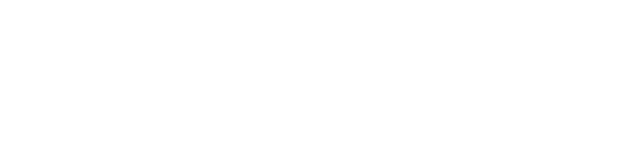
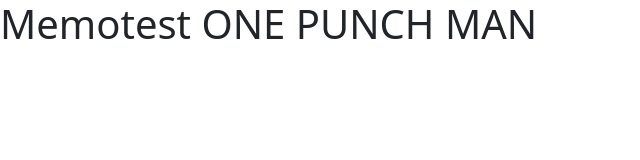
Before and after one commit to Jose-ph/Memotest-2022, a website: page index.html in a window 1280 px wide. Shown: the whole page, without its empty margins (0-640 px from the left). Drawn offline with nearby package versions, Linux system fonts and the light colour scheme.

Commit message:
adds bootstrap

```diff
--- a/index.html
+++ b/index.html
@@ -4,11 +4,12 @@
     <meta charset="UTF-8">
     <meta http-equiv="X-UA-Compatible" content="IE=edge">
     <meta name="viewport" content="width=device-width, initial-scale=1.0">
+    <link rel="stylesheet" href="node_modules/bootstrap/dist/css/bootstrap.min.css">
     <link rel="stylesheet" href="style.css">
     <title>Memotest-clase 11</title>
 </head>
 <body>
-
+    <h1>Memotest ONE PUNCH MAN</h1>
 
 <script src="main.js"></script>
 </body>
```
Also changed, not shown: package.json (added, +22 -0 lines), 1 other file.
